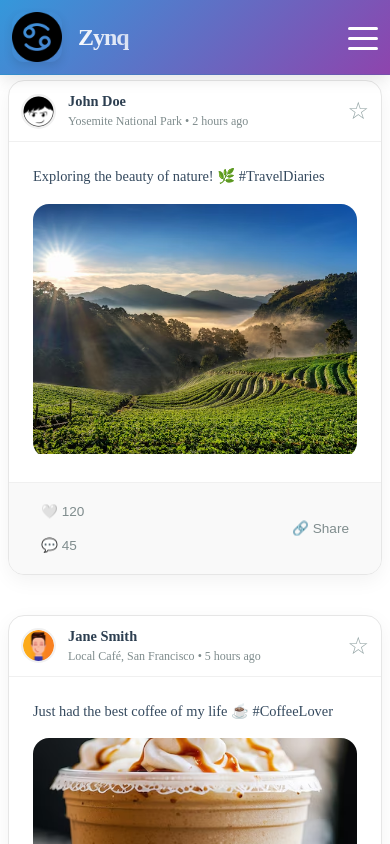
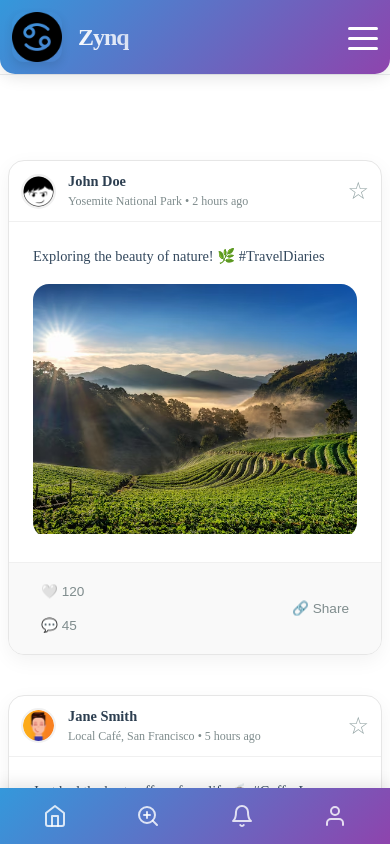
Before and after one commit to Akashrrrrd/Zynq, a React (Vite) app: page / in a window 390 px wide. Shown: the top 844 px of the page. Built offline with nearby package versions, Linux system fonts and the light colour scheme.

Commit message:
Zynq Source Code

```diff
--- a/src/components/Header/Header.css
+++ b/src/components/Header/Header.css
@@ -141,65 +141,52 @@
   display: none;
 }
 
-/* Responsive Design */
-@media (max-width: 1024px) {
-  .hd-header-container {
-    padding: 1rem;
-  }
-
-  .hd-nav-list {
-    gap: 1.5rem;
-  }
-}
-
-@media (max-width: 768px) {
-  .hd-navigation {
+/* Mobile Footer Navigation */
+.hd-mobile-footer {
   display: none;
-    position: absolute;
-    top: 100%;
+  position: fixed;
+  bottom: 0;
   left: 0;
   width: 100%;
   background: var(--gradient-primary);
-    backdrop-filter: blur(15px);
-    box-shadow: 0 10px 20px rgba(0, 0, 0, 0.1);
-    padding: 1.5rem;
-    border-bottom-left-radius: 15px;
-    border-bottom-right-radius: 15px;
+  z-index: 1000;
+  box-shadow: 0 -4px 15px rgba(0, 0, 0, 0.1);
 }
 
-  .hd-navigation-open {
-    display: block;
-    animation: slideDown 0.4s ease;
+.hd-mobile-nav {
+  display: flex;
+  justify-content: center;
 }
 
-  @keyframes slideDown {
-    from {
-      opacity: 0;
-      transform: translateY(-20px);
-    }
-    to {
-      opacity: 1;
-      transform: translateY(0);
-    }
+.hd-mobile-nav-list {
+  display: flex;
+  list-style: none;
+  justify-content: space-around;
+  width: 100%;
+  margin: 0;
+  padding: 0.5rem 1rem;
 }
 
-  .hd-nav-list {
-    flex-direction: column;
-    gap: 1.5rem;
+.hd-mobile-nav-item {
+  flex: 1;
+  text-align: center;
 }
 
-  .hd-nav-link {
-    font-size: 1.2rem;
-    width: 100%;
-    justify-content: flex-start;
+.hd-mobile-nav-link {
+  display: flex;
+  justify-content: center;
+  align-items: center;
+  color: rgba(255, 255, 255, 0.8);
+  text-decoration: none;
+  padding: 0.5rem;
+  transition: color 0.3s var(--transition-smooth);
 }
 
-  .hd-mobile-menu {
-    display: block;
-    cursor: pointer;
-    z-index: 1100;
+.hd-mobile-nav-link:hover {
+  color: white;
 }
 
+/* Hamburger Menu Animation */
 .hd-hamburger {
   position: relative;
   width: 30px;
@@ -247,6 +234,44 @@
   top: 10px;
   transform: rotate(-135deg);
 }
+
+/* Responsive Design */
+@media (max-width: 1024px) {
+  .hd-header-container {
+    padding: 1rem;
+  }
+
+  .hd-nav-list {
+    gap: 1.5rem;
+  }
+}
+
+@media (max-width: 768px) {
+  .hd-header {
+    background: transparent;
+    box-shadow: none;
+  }
+
+  .hd-header-container {
+    background: var(--gradient-primary);
+    box-shadow: 0 4px 15px rgba(0, 0, 0, 0.1);
+    border-bottom-left-radius: 15px;
+    border-bottom-right-radius: 15px;
+  }
+
+  .hd-navigation {
+    display: none;
+  }
+
+  .hd-mobile-footer {
+    display: block;
+  }
+
+  .hd-mobile-menu {
+    display: block;
+    cursor: pointer;
+    z-index: 1100;
+  }
 }
 
 @media (max-width: 480px) {
@@ -257,4 +282,14 @@
   .hd-logo-title {
     font-size: 1.5rem;
   }
+
+  .hd-mobile-nav-list {
+    padding: 0.5rem 0.5rem;
   }
+}
+
+/* Content Spacing for Fixed Header */
+body {
+  padding-top: 80px;
+  padding-bottom: 70px;
+}
--- a/src/components/Header/Header.jsx
+++ b/src/components/Header/Header.jsx
@@ -5,6 +5,7 @@ import "./Header.css";
 const Header = () => {
   const [menuOpen, setMenuOpen] = useState(false);
   const [scrolled, setScrolled] = useState(false);
+  const [isMobile, setIsMobile] = useState(false);
 
   useEffect(() => {
     const handleScroll = () => {
@@ -12,9 +13,21 @@ const Header = () => {
       setScrolled(offset > 50);
     };
 
+    const checkMobileView = () => {
+      setIsMobile(window.innerWidth <= 768);
+    };
+
+    // Initial check
+    checkMobileView();
+
+    // Event listeners
     window.addEventListener("scroll", handleScroll);
+    window.addEventListener("resize", checkMobileView);
+
+    // Cleanup
     return () => {
       window.removeEventListener("scroll", handleScroll);
+      window.removeEventListener("resize", checkMobileView);
     };
   }, []);
 
@@ -26,7 +39,7 @@ const Header = () => {
     setMenuOpen(false);
   };
 
-  // Minimalist SVG Icons
+  // Minimalist SVG Icons (same as before)
   const HomeIcon = () => (
     <svg
       xmlns="http://www.w3.org/2000/svg"
@@ -98,15 +111,24 @@ const Header = () => {
   );
 
   return (
-    <header className={`hd-header ${scrolled ? "hd-header-scrolled" : ""}`}>
+    <>
+      {/* Top Header for Desktop */}
+      <header
+        className={`hd-header ${scrolled ? "hd-header-scrolled" : ""}
+        ${isMobile ? "hd-header-mobile" : "hd-header-desktop"}`}
+      >
         <div className="hd-header-container">
           <div className="hd-logo-section">
             <img src={header_logo} alt="Zynq Logo" className="hd-logo-image" />
             <h1 className="hd-logo-title">Zynq</h1>
           </div>
 
+          {/* Desktop Navigation */}
+          {!isMobile && (
             <nav
-          className={`hd-navigation ${menuOpen ? "hd-navigation-open" : ""}`}
+              className={`hd-navigation ${
+                menuOpen ? "hd-navigation-open" : ""
+              }`}
             >
               <ul className="hd-nav-list">
                 <li className="hd-nav-item">
@@ -118,7 +140,11 @@ const Header = () => {
                   </a>
                 </li>
                 <li className="hd-nav-item">
-              <a href="#explore" onClick={closeMenu} className="hd-nav-link">
+                  <a
+                    href="#explore"
+                    onClick={closeMenu}
+                    className="hd-nav-link"
+                  >
                     <span className="hd-nav-icon">
                       <ExploreIcon />
                     </span>
@@ -138,7 +164,11 @@ const Header = () => {
                   </a>
                 </li>
                 <li className="hd-nav-item">
-              <a href="#profile" onClick={closeMenu} className="hd-nav-link">
+                  <a
+                    href="#profile"
+                    onClick={closeMenu}
+                    className="hd-nav-link"
+                  >
                     <span className="hd-nav-icon">
                       <ProfileIcon />
                     </span>
@@ -147,10 +177,13 @@ const Header = () => {
                 </li>
               </ul>
             </nav>
+          )}
 
           <div className="hd-mobile-menu" onClick={toggleMenu}>
             <div
-            className={`hd-hamburger ${menuOpen ? "hd-hamburger-active" : ""}`}
+              className={`hd-hamburger ${
+                menuOpen ? "hd-hamburger-active" : ""
+              }`}
             >
               <span className="hd-hamburger-line hd-line-top"></span>
               <span className="hd-hamburger-line hd-line-middle"></span>
@@ -159,6 +192,37 @@ const Header = () => {
           </div>
         </div>
       </header>
+
+      {/* Mobile Footer Navigation */}
+      {isMobile && (
+        <footer className="hd-mobile-footer">
+          <nav className="hd-mobile-nav">
+            <ul className="hd-mobile-nav-list">
+              <li className="hd-mobile-nav-item">
+                <a href="#home" className="hd-mobile-nav-link">
+                  <HomeIcon />
+                </a>
+              </li>
+              <li className="hd-mobile-nav-item">
+                <a href="#explore" className="hd-mobile-nav-link">
+                  <ExploreIcon />
+                </a>
+              </li>
+              <li className="hd-mobile-nav-item">
+                <a href="#notifications" className="hd-mobile-nav-link">
+                  <NotificationIcon />
+                </a>
+              </li>
+              <li className="hd-mobile-nav-item">
+                <a href="#profile" className="hd-mobile-nav-link">
+                  <ProfileIcon />
+                </a>
+              </li>
+            </ul>
+          </nav>
+        </footer>
+      )}
+    </>
   );
 };
 
```
Lines whose indentation alone changed are shown as unchanged.
